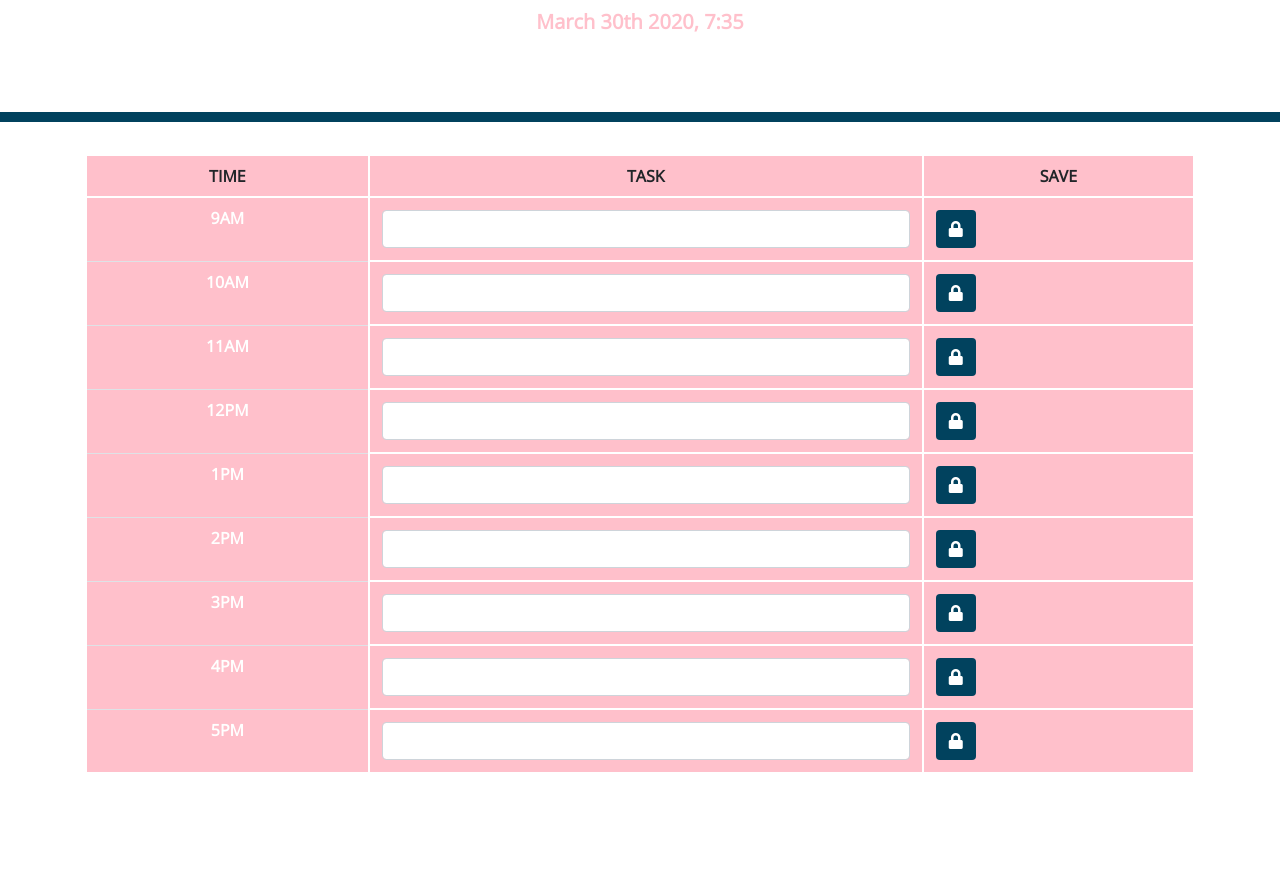
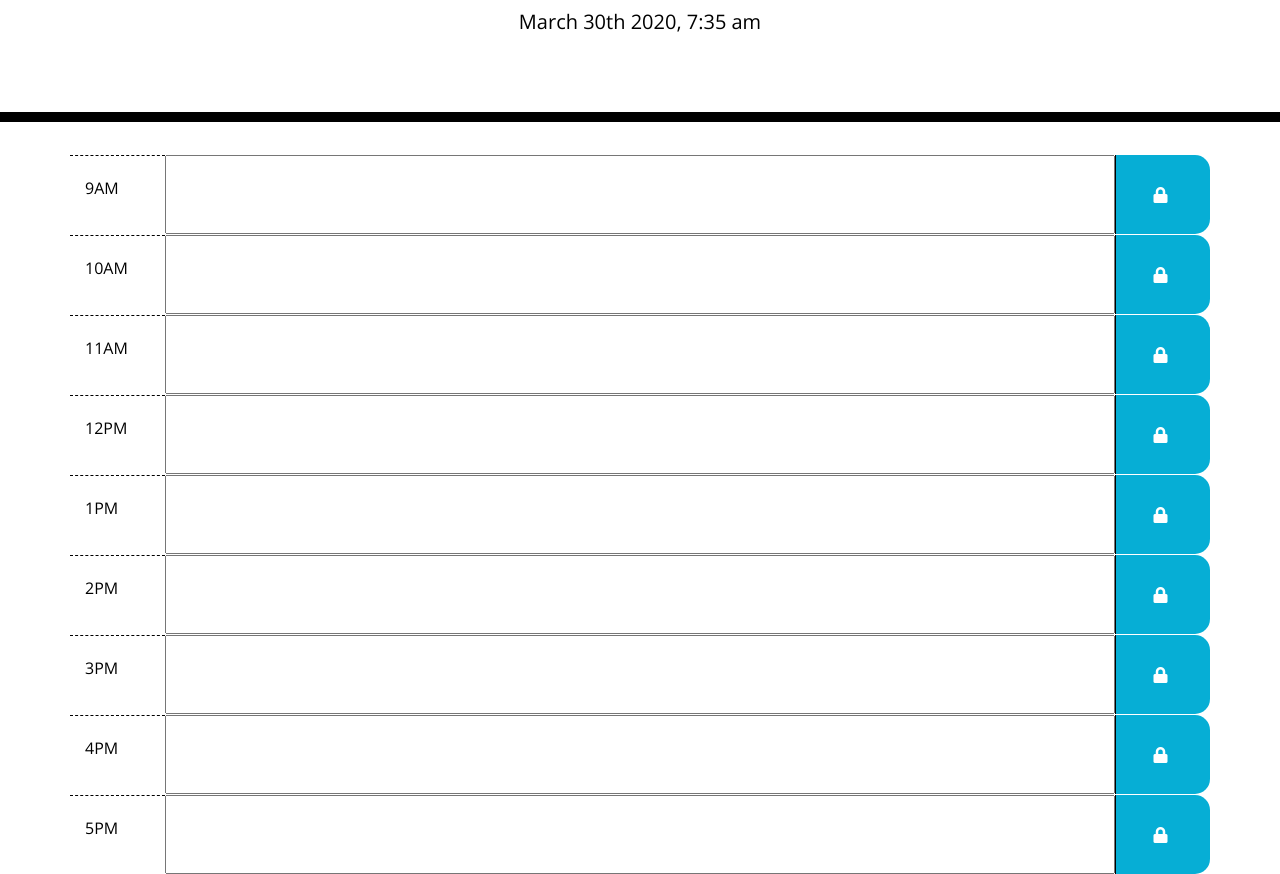
Before and after one commit to TiffanyCasey/Work-Day-Scheduler, a plain HTML site: page index.html in a window 1280 px wide. Shown: the part 182-1056 px from the top of the page. Before the commit the page ends 972 px from the top, so only its background shows below. Drawn offline with nearby package versions, Linux system fonts and the light colour scheme.

Commit message:
fixed css so that it matches exampleas well as adjusted the html. Started on function to change rows by time

```diff
--- a/index.html
+++ b/index.html
@@ -30,66 +30,59 @@
   </header>
 
   <div class="container">
-      <table class="table table-bordered">
-        <!--Header for columns-->
-        <thead>
-          <tr class="header">
-            <th scope="col" id="timeHeader">TIME</th>
-            <th scope="col" id="taskHeader" class="col-6">TASK</th>
-            <th scope="col" id="saveHeader">SAVE</th>
-          </tr>
-        </thead>
-        <!--Line for each time slot -->
-        <tbody>
-          <tr>
-            <th scope="row" class="time">9AM</th>
-            <td><input type="text" class="form-control"></td>
-            <td><button type="button" class="btn"><i class="fas fa-lock" aria-hidden="true"></i></button></td>
-          </tr>
-          <tr>
-            <th scope="row" class="time">10AM</th>
-            <td><input type="text" class="form-control"></td>
-            <td><button type="button" class="btn"><i class="fas fa-lock" aria-hidden="true"></i></button></td>
-          </tr>
-          <tr>
-            <th scope="row" class="time">11AM</th>
-            <td><input type="text" class="form-control"></td>
-            <td><button type="button" class="btn"><i class="fas fa-lock" aria-hidden="true"></i></button></td>
-          </tr>
-          <tr>
-            <th scope="row" class="time">12PM</th>
-            <td><input type="text" class="form-control"></td>
-            <td><button type="button" class="btn"><i class="fas fa-lock" aria-hidden="true"></i></button></td>
-          </tr>
-          <tr>
-            <th scope="row" class="time">1PM</th>
-            <td><input type="text" class="form-control"></td>
-            <td><button type="button" class="btn"><i class="fas fa-lock" aria-hidden="true"></i></button></td>
-          </tr>
-          <tr>
-            <th scope="row" class="time">2PM</th>
-            <td><input type="text" class="form-control"></td>
-            <td><button type="button" class="btn"><i class="fas fa-lock" aria-hidden="true"></i></button></td>
-          </tr>
-          <tr>
-            <th scope="row" class="time">3PM</th>
-            <td><input type="text" class="form-control"></td>
-            <td><button type="button" class="btn"><i class="fas fa-lock" aria-hidden="true"></i></button></td>
-          </tr>
-          <tr>
-            <th scope="row" class="time">4PM</th>
-            <td><input type="text" class="form-control"></td>
-            <td><button type="button" class="btn"><i class="fas fa-lock" aria-hidden="true"></i></button></td>
-          </tr>
-          <tr>
-            <th scope="row" class="time">5PM</th>
-            <td><input type="text" class="form-control"></td>
-            <td><button type="button" class="btn"><i class="fas fa-lock" aria-hidden="true"></i></button></td>
-          </tr>
-        </tbody>
-      </table>
+     <!-- Timeblocks go here -->
+     <div class="row">
+         <div class="col-md-1 col-sm-2 hour pt-4">9AM</div>
+         <input id="9am" class="user-event-input col-md-10 col-sm-8 event-input-block">
+         <div class="col-md-1 col-sm-2 saveBtn"><i class="fas fa-lock" aria-hidden="true"></i></div>
+     </div>
+
+     <div class="row">
+       <div class="col-md-1 col-sm-2 hour pt-4">10AM</div>
+       <input id="10am" class="user-event-input col-md-10 col-sm-8 event-input-block">
+       <div class="col-md-1 col-sm-2 saveBtn"><i class="fas fa-lock" aria-hidden="true"></i></div>
+     </div>
+     <div class="row">
+       <div class="col-md-1 col-sm-2 hour pt-4">11AM</div>
+       <input id="11am" class="user-event-input col-md-10 col-sm-8 event-input-block">
+       <div class="col-md-1 col-sm-2 saveBtn"><i class="fas fa-lock" aria-hidden="true"></i></div>
+     </div>
+     <div class="row">
+       <div class="col-md-1 col-sm-2 hour pt-4">12PM</div>
+       <input id="12pm" class="user-event-input col-md-10 col-sm-8 event-input-block">
+       <div class="col-md-1 col-sm-2 saveBtn"><i class="fas fa-lock" aria-hidden="true"></i></div>
+     </div>
+     <div class="row">
+       <div class="col-md-1 col-sm-2 hour pt-4">1PM</div>
+       <input id="1pm" class="user-event-input col-md-10 col-sm-8 event-input-block">
+       <div class="col-md-1 col-sm-2 saveBtn"><i class="fas fa-lock" aria-hidden="true"></i></div>
+     </div>
+     <div class="row">
+       <div class="col-md-1 col-sm-2 hour pt-4">2PM</div>
+       <input id="2pm" class="user-event-input col-md-10 col-sm-8 event-input-block">
+       <div class="col-md-1 col-sm-2 saveBtn"><i class="fas fa-lock" aria-hidden="true"></i></div>
+     </div>
+     <div class="row">
+       <div class="col-md-1 col-sm-2 hour pt-4">3PM</div>
+       <input id="3pm" class="user-event-input col-md-10 col-sm-8 event-input-block">
+       <div class="col-md-1 col-sm-2 saveBtn"><i class="fas fa-lock" aria-hidden="true"></i></div>
+     </div>
+
+    <div class="row">
+      <div class="col-md-1 col-sm-2 hour pt-4">4PM</div>
+      <input id="4pm" class="user-event-input col-md-10 col-sm-8 event-input-block">
+      <div class="col-md-1 col-sm-2 saveBtn"><i class="fas fa-lock" aria-hidden="true"></i></div>
+    </div>
+
+    <div class="row">
+      <div class="col-md-1 col-sm-2 hour pt-4">5PM</div>
+      <input id="5pm" class="user-event-input col-md-10 col-sm-8 event-input-block">
+      <div class="col-md-1 col-sm-2 saveBtn"><i class="fas fa-lock" aria-hidden="true"></i></div>
+    </div>
 
   </div>
+</body>
+
 <!--link to JavaScript and jQuery & Moment -->
 <script src="https://code.jquery.com/jquery-3.4.1.min.js"></script>
 <script src="https://cdnjs.cloudflare.com/ajax/libs/moment.js/2.24.0/moment.min.js"></script>
--- a/script.js
+++ b/script.js
@@ -1,11 +1,37 @@
+var todoInput = document.querySelectorAll(".todo-text");
+var btn = document.querySelectorAll(".btn");
+
+//Load jQuery
 $(document).ready(function() {
 
   // Show Date and Time in Header
   $('#currentDay').append();
 
   function addDate() {
-  $('#currentDay').html(moment().format('MMMM Do YYYY, h:mm'));
+  $('#currentDay').html(moment().format('MMMM Do YYYY, h:mm a'));
   } setInterval(addDate, 1000);
 
+});
 
-});
+
+  // Change the color scheme for the given hours of the day
+
+  var repeater;
+
+  function showcurrenttime()
+  {
+      //$('.crnttym').text(moment().format('MMMM Do YYYY, h:mm a'));
+      $('.todoInput').each(function (i, el)
+      {
+          if ($(this).data('time') < moment().format('YYYYMMDDHHmm'))
+          {
+              $(this).parent().addClass('.past');
+          };
+          if ($(this).data('time') > moment().format('YYYYMMDDHHmm') && $(this).data('time') < moment().add('h',1).format('YYYYMMDDHHmm'))
+          {
+              $(this).parent().addClass('.present');
+          };
+      });
+      repeater = setTimeout(showcurrenttime);
+  }
+  showcurrenttime();
--- a/style.css
+++ b/style.css
@@ -16,9 +16,9 @@ body {
 .jumbotron {
   text-align: center;
   background-color: transparent;
-    color: #01425e;
+  color: black;
   border-radius: 0;
-    border-bottom: 10px solid #01425e;
+  border-bottom: 10px solid black;
 }
 
 .description{
@@ -70,48 +70,10 @@ body {
   transition: all .3s ease-in-out;
 }
 
-  table {
-    background-color: pink;
+.fas {
+  position: absolute;
+  height: 20px;
+  width: 20px;
+  top: 40%;
+  left: 40%;
 }
-
-th #time {
-  background-color: navy;
-  color: white;
-}
-
-.time {
-    color: white;
-    background-color;
-  }
-
-head {
-  text-align: center;
-  font-family: 'Lucida Sans', 'Lucida Sans Regular', 'Lucida Grande', 'Lucida Sans Unicode', Geneva, Verdana, sans-serif;
-  color: navy;
-}
-
-th {
-  text-align: center;
-}
-
-table.table-bordered{
-  border:2px solid white;
-  margin-top:20px;
-}
-table.table-bordered > thead > tr > th{
-  border:2px solid white;
-}
-table.table-bordered > tbody > tr > td{
-  border:2px solid white;
-}
-
-.btn {
-  background-color: #01425e;
-  color: white;
-}
-
-#currentDay {
-color:  pink;
-size: 30px;
-font-weight: bold;
-}
```
Lines whose indentation alone changed are shown as unchanged.
